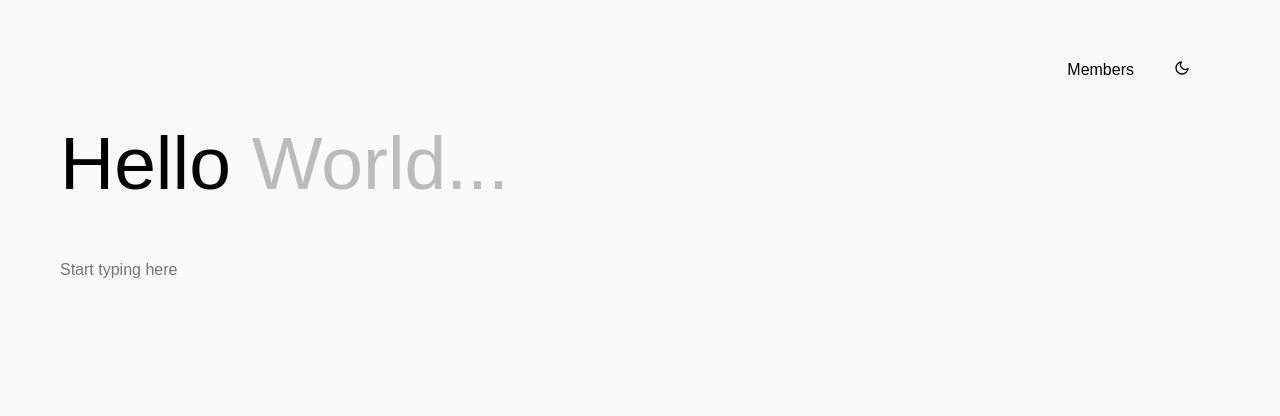
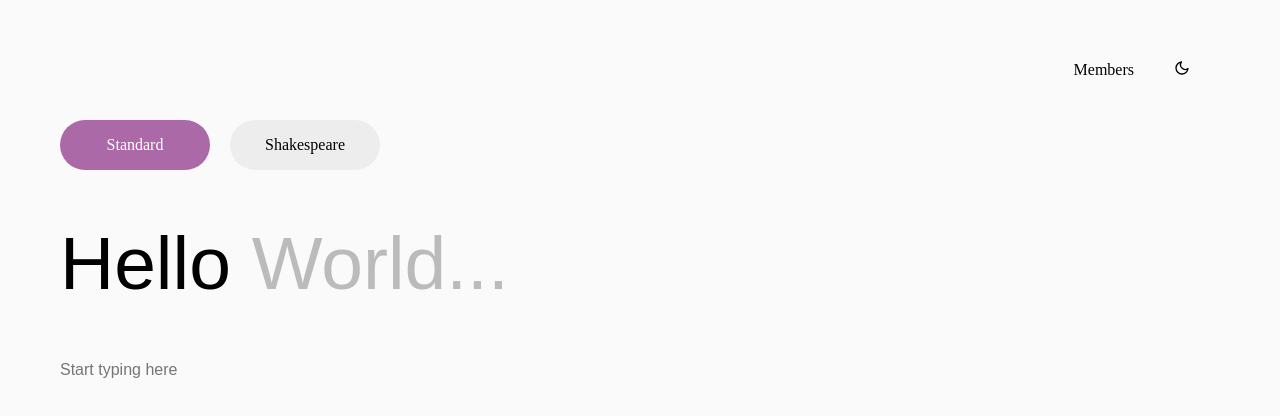
Before and after one commit to goofynugtz/gpt-text-prediction, a Next.js app in the folder frontend/: page / in a window 1280 px wide. Shown: the top 416 px of the page. Built offline with nearby package versions, Linux system fonts and the light colour scheme.

Commit message:
Added front-end for v2

```diff
--- /dev/null
+++ b/frontend/components/ModelType.tsx
@@ -0,0 +1,17 @@
+
+const ModelType = ({ model, setModel }: any) => {
+  return (
+    <div className='model-selector'>
+      <div className={`button ${model === '' ? 'active' : ''}`}
+        onClick={() => {
+        setModel('');
+      }}>Standard</div>
+      <div className={`button ${model === '/shakespeare' ? 'active' : ''}`}
+        onClick={() => {
+        setModel('/shakespeare')
+      }}>Shakespeare</div>
+    </div>
+  )
+}
+
+export default ModelType;
--- a/frontend/components/Prediction.tsx
+++ b/frontend/components/Prediction.tsx
@@ -2,7 +2,7 @@ import { useState, useEffect, useRef } from "react";
 import axios from 'axios'
 import { HalfCircleSpinner } from 'react-epic-spinners'
 
-const Prediction = () => {
+const Prediction = ({model}:any) => {
   const [idleTime, setIdleTime] = useState(0);
   // const [savedText, setSavedText] = useState("Hello");
   const [savedText, setSavedText] = useState("Hello");
@@ -40,7 +40,7 @@ const Prediction = () => {
   async function f() {
     setLoading(true)
     let res = await axios.post(
-      `${process.env.NEXT_PUBLIC_API}`, {
+      `${process.env.NEXT_PUBLIC_API}${model}`, {
       "body": savedText
     });
     let cutout = savedText?.length
@@ -73,7 +73,6 @@ const Prediction = () => {
   const onKeyDown = (e: any) => {
     if (e.key === "Tab") {
       e.preventDefault();
-      // setWordCount(wordCount);
       console.log(predictiveText);
       if (predictiveText.length >= 1) {
         if (wordCount === 0) {
@@ -87,7 +86,6 @@ const Prediction = () => {
         setSavedText(savedText + " " + predictiveText[0]);
         predictiveText.shift();
         setPredictiveText(predictiveText);
-        // setPredictiveText(_predictiveText);
       }
     }
     else if (predictiveText[0] != undefined && e.key === predictiveText[0][0]) {
--- a/frontend/pages/index.tsx
+++ b/frontend/pages/index.tsx
@@ -3,9 +3,10 @@ import { useState, useEffect } from "react";
 import { useTheme } from 'next-themes';
 import Navbar from '@/components/Navbar'
 import Prediction from '@/components/Prediction'
+import ModelType from '@/components/ModelType';
 
 export default function Home() {
-
+  const [model, setModel] = useState('')
   const [mounted, setMounted] = useState(false);
   const { theme, setTheme, resolvedTheme } = useTheme();
 
@@ -22,7 +23,8 @@ export default function Home() {
       </Head>
       <main className='main'>
         <Navbar {...{mounted, setMounted, theme, setTheme, resolvedTheme}}/>
-        <Prediction/>
+        <ModelType {...{model, setModel}}/>
+        <Prediction {...{model}}/>
       </main>
     </>
   )
--- a/frontend/styles/globals.css
+++ b/frontend/styles/globals.css
@@ -2,7 +2,7 @@
   --background-color: #1A1B26;
   --gradient-color-start: #1A1B26;
   --gradient-color-end: #1a1b2600;
-  --accent-color: rgba(84, 150, 88, 0.35);
+  --accent-color: rgb(84, 150, 88);
   --font-color-primary: #ffffff;
   --font-color-primary-alt: #000000;
   --transparency-level-3: rgba(255, 255, 255, 0.05);
@@ -18,7 +18,7 @@
   --background-color: #FAFAFA;
   --gradient-color-start: #FAFAFA;
   --gradient-color-end: #fafafa00;
-  --accent-color: rgba(171, 105, 167, 0.35);
+  --accent-color: rgb(171, 105, 167);
   --font-color-primary: #000000;
   --font-color-primary-alt: #ffffff;
   --transparency-level-3: rgba(0, 0, 0, 0.05);
@@ -50,7 +50,7 @@ body {
   margin: 0;
   transition: all .5s;
 	cursor: default;
-  font-family: Arial;
+  font-family: SFPro;
 }
 
 body {
@@ -157,8 +157,8 @@ a {
 .main .header .output-prediction {
   color: var(--transparency-level-2);
   overflow: hidden;
-  animation: typing 3.5s steps(40, end),
-  blink-caret .75s step-end infinite;
+  /* animation: typing 3.5s steps(40, end), */
+  /* blink-caret .75s step-end infinite; */
 }
 
 .main .textbox {
@@ -184,3 +184,34 @@ a {
 .spinner .circle-2 {
   border-bottom-color: var(--font-color-primary) !important;
 }
+
+.model-selector {
+  display: flex;
+}
+
+.model-selector .button {
+  width: 15rem;
+  height: 5rem;
+  border-radius: 10rem;
+  display: flex;
+  align-items: center;
+  justify-content: center;
+  margin: 0 2rem 5rem 0;
+  background-color: var(--transparency-level-3);
+  transition: all .2s;
+}
+
+.model-selector .button:hover {
+  background-color: var(--transparency-level-2);
+  transition: all .2s;
+}
+
+.model-selector .active {
+  background-color: var(--accent-color);
+  color: var(--font-color-primary-alt);
+}
+
+.model-selector .active:hover {
+  background-color: var(--accent-color);
+  color: var(--font-color-primary-alt);
+}
```
